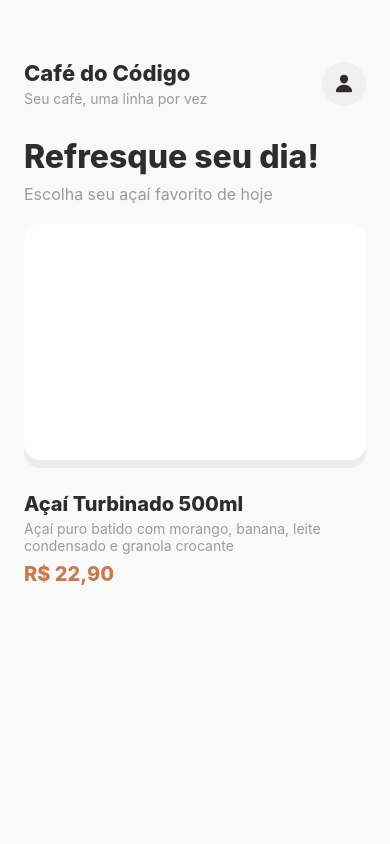
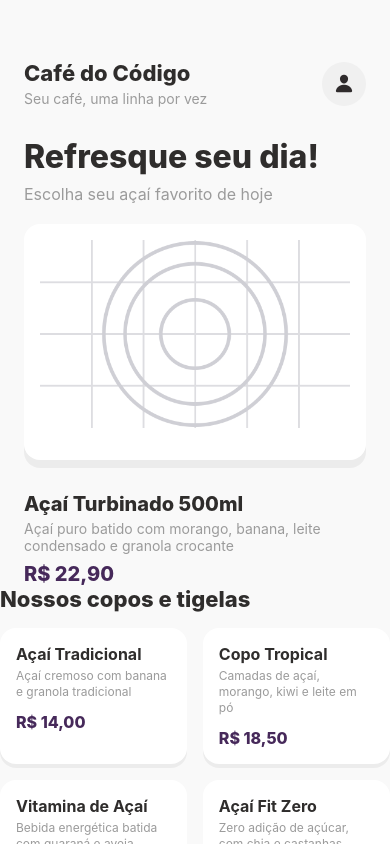
Before and after one commit to TermiteSuperOrganism/acai-prime, a React Native app: screen / in a window 390 px wide. Built offline with nearby package versions, Linux system fonts and the light colour scheme.

Commit message:
atualização

```diff
--- a/App.tsx
+++ b/App.tsx
@@ -6,8 +6,20 @@ import Header from './components/Header';
 import Footer from './components/Footer';
 import CoffeeCard from './components/DishCard';
 import CustomButton from './components/CustomButton';
+import DishCard from './components/DishCard';
 
 export default function App() {
+  const [name,setName]=useState('');
+  const [message,setMessage]=useState('');
+
+  const handleOrder=() => {
+    if(name.trim() ===''){
+      setMessage('Por favor, informe seu nome!')
+    }else{
+      setMessage(`Olá, ${name}! Pedido iniciado com sucesso`)
+    }
+  }
+
   return (
     <KeyboardAvoidingView style={styles.container} behavior="padding" keyboardVerticalOffset={30}>
       <ScrollView>
@@ -26,7 +38,7 @@ export default function App() {
           {/*Card*/}
           <View style={styles.featured}>
             <Image
-            source={require('#')}
+            source={require('./assets/splash-icon.png')}
             style={styles.image}/>
           </View>
           <Text style={styles.featuredTitle}>Açaí Turbinado 500ml</Text>
@@ -34,7 +46,35 @@ export default function App() {
           <Text style={styles.featuredPrice}>R$ 22,90</Text>
           {/*Card*/}
         </View>
+
+        {/* Section */}
+        <Text style={styles.sectionTitle}>Nossos copos e tigelas</Text>
+
+        <View style={styles.menu}>
+          <DishCard name={'Açaí Tradicional'} description={'Açaí cremoso com banana e granola tradicional'} price={'14,00'}></DishCard>
+          <DishCard name={'Copo Tropical'} description={'Camadas de açaí, morango, kiwi e leite em pó'} price={'18,50'}></DishCard>
+          <DishCard name={'Vitamina de Açaí'} description={'Bebida energética batida com guaraná e aveia'} price={'12,00'}></DishCard>
+          <DishCard name={'Açaí Fit Zero'} description={'Zero adição de açúcar, com chia e castanhas'} price={'19,90'}></DishCard>
+        </View>
+        {/* Section */}
+
+        <View style={styles.orderSection}>
+          <Text style={styles.question}>Qual é o seu nome?</Text>
+          <TextInput style={styles.input}
+          placeholder='Digite seu nome'
+          value={name}
+          onChangeText={setName}/>
+
+          <CustomButton title={'Fazer meu pedido'} onPress={handleOrder}/>
+
+          {message !== '' && (
+            <Text style={styles.messageText}>{message}</Text>
+          )}
+        </View>
         {/*Body*/}
+        {/* Footer */}
+        <Footer></Footer>
+        {/* Footer */}
 
       </ScrollView>
     </KeyboardAvoidingView>
@@ -99,7 +139,7 @@ const styles = StyleSheet.create({
   featuredPrice: {
     fontSize: 20,
     fontWeight: '800',
-    color: "#C67C4E",
+    color: "#46295a",
     marginTop: 8
   },
   sectionTitle: {
@@ -142,7 +182,7 @@ const styles = StyleSheet.create({
   messageText:{
     fontSize: 16,
     fontWeight:"800",
-    color: "#c67c4e",
+    color: "#46295a",
     alignItems: "center",
     marginTop: 20
   }
--- a/components/CustomButton.tsx
+++ b/components/CustomButton.tsx
@@ -13,7 +13,7 @@ export default function CustomButton({ title, onPress }: CustomButtonProps) {
 }
 const styles = StyleSheet.create({
     button: {
-        backgroundColor: "#c67c4e",
+        backgroundColor: "#46295a",
         borderRadius: 30,
         paddingHorizontal: 30,
         paddingVertical: 16,
--- a/components/DishCard.tsx
+++ b/components/DishCard.tsx
@@ -48,7 +48,7 @@ const styles = StyleSheet.create({
     cardPrice: {
         fontSize: 16,
         fontWeight: "800",
-        color: "#C67C4E",
+        color: "#46295a",
         marginTop: 12
     },
 })
--- a/components/Footer.tsx
+++ b/components/Footer.tsx
@@ -3,7 +3,7 @@ import { Image, KeyboardAvoidingView, ScrollView, StyleSheet, Text, TextInput, T
 export default function Footer() {
     return (
         <View style={styles.footer}>
-            <Text style={styles.footerText}>Cafeteria de Fulano</Text>
+            <Text style={styles.footerText}>Açaí Prime • O sabor autêntico da Amazônia</Text>
         </View>
     )
 }
```
